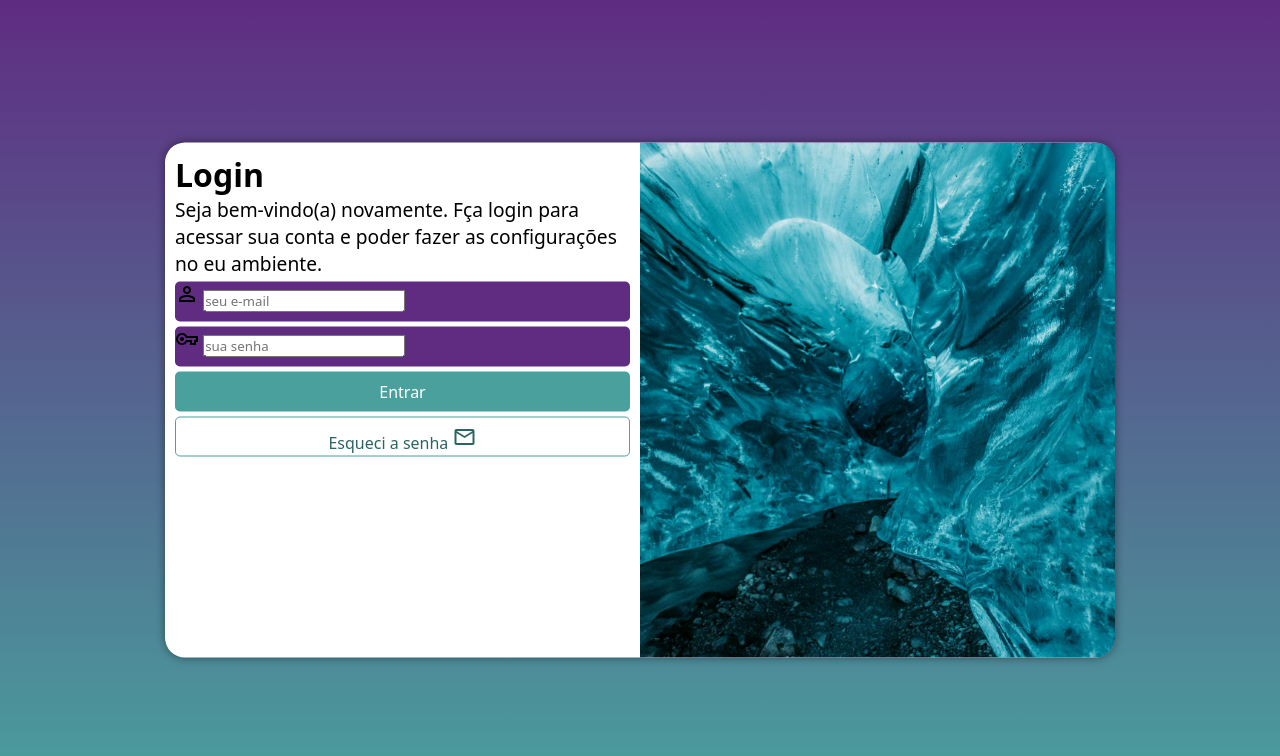
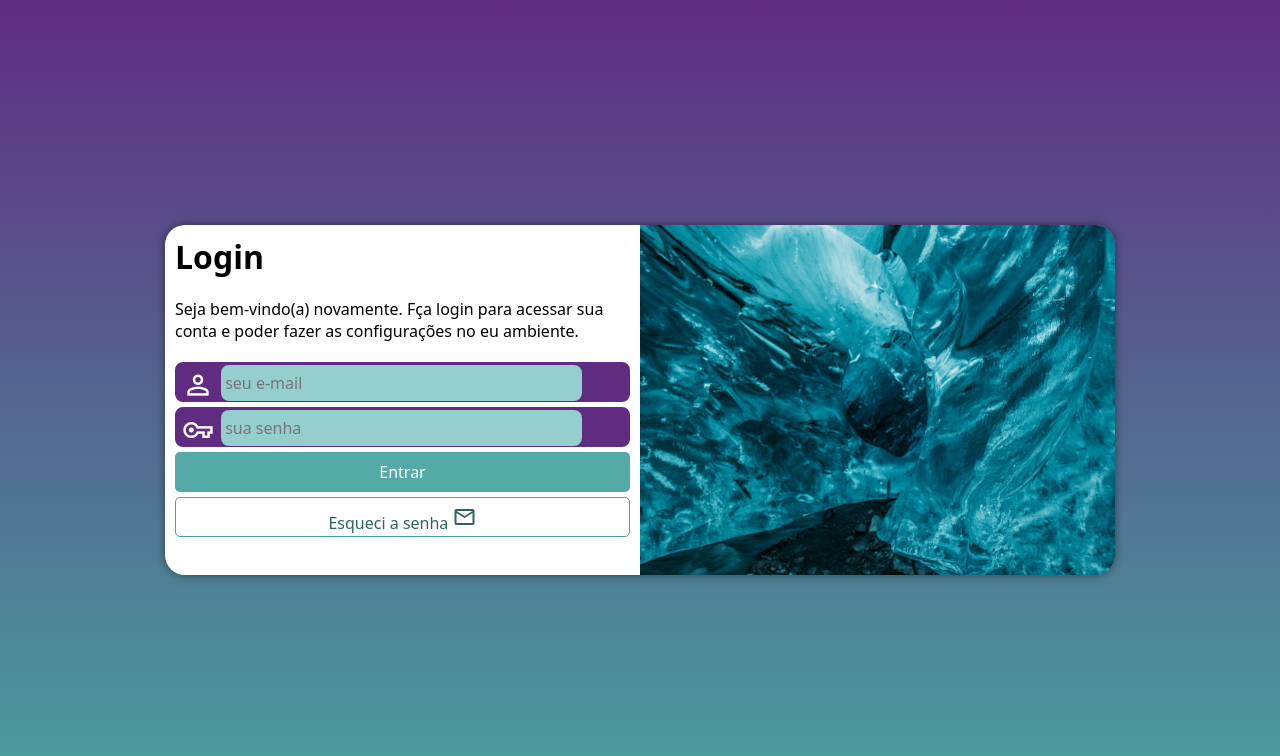
Before and after one commit to KamilyBolsoni/projeto-login, a plain HTML site: page index.html in a window 1280 px wide. Drawn offline with nearby package versions, Linux system fonts and the light colour scheme.

Commit message:
finalizei o projeto

```diff
--- a/estilos/media-query.css
+++ b/estilos/media-query.css
@@ -5,6 +5,7 @@
 
     section#login{
         width: 80vw;
+        height: 280px;
     }
 
     section#login > div#imagem{
@@ -26,6 +27,7 @@
 
     section#login{
         width: 950px;
+        height: 350px;
     }
 
     section#login > div#imagem{
@@ -44,6 +46,7 @@
     }
 
     div#formulario > p{
-        font-size: 1.2em;
+        font-size: 1em;
+        margin: 20px 0px;
     }
 }
--- a/estilos/style.css
+++ b/estilos/style.css
@@ -26,7 +26,6 @@ section#login{
     position: absolute;
     top: 50%;
     left: 50%;
-    transform: translate(-50%, -50%);
     overflow: hidden;
 
     background-color: white;
@@ -35,6 +34,7 @@ section#login{
     border-radius: 20px;
     box-shadow: 0px 0px 10px rgb(0, 0, 0, 0.450);
 
+    transform: translate(-50%, -50%);
     transition: width 0.3s, height .3s;
     transition-timing-function: ease;
 }
@@ -58,10 +58,11 @@ div#formulario > p{
 
 form > div.campo{
     background-color: #5f2c82;
+    border: 2px solid #5f2c82;
     display: block;
     width: 100%;
     height: 40px;
-    border-radius: 5px;
+    border-radius: 8px;
     margin: 5px 0px;
 }
 
@@ -69,12 +70,35 @@ div.campo > label{
     display: none;
 }
 
+div.campo > span{
+    color: white;
+    font-size: 2em;
+    width: 40px;
+    padding: 5px;
+}
+
+div.campo > input{
+    background-color: #94cfcd;
+    font-size: 1em;
+    width: calc(100% - 20%);
+    height: 100%;
+    border: 0px;
+    border-radius: 8px;
+    padding: 4px;
+    transform: translateY(-12px);
+}
+
+div.campo > input:focus-within{
+    background-color: white;
+    border: none;
+}
+
 form > input[type=submit]{
     display: block;
     font-size: 1em;
     width: 100%;
     height: 40px;
-    background-color: #49a09d;
+    background-color: #53aaa7;
     color: white;
     border: none;
     border-radius: 5px;
```
